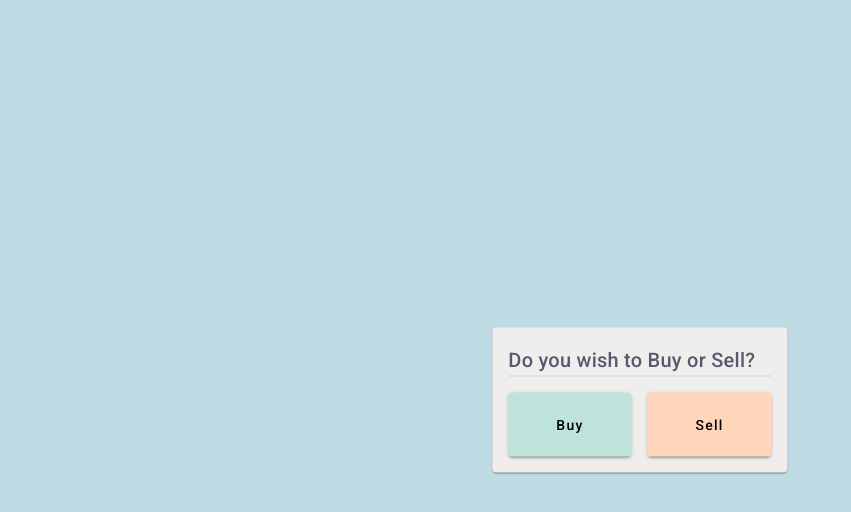
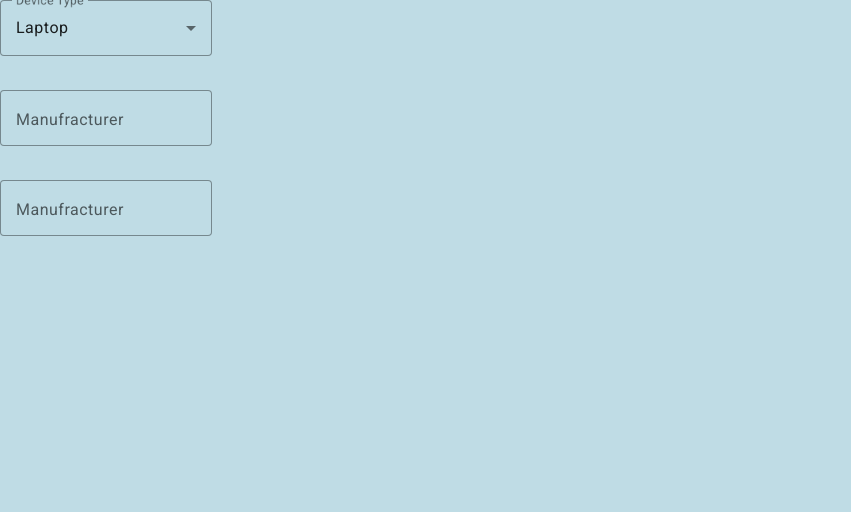
Before and after one commit to modineeraj/su, an Angular app: page /seller in a window 1280 px wide. Before the commit this address led to /. Shown: the top 512 px of the page, without its empty margins (0-851 px from the left). Built offline with nearby package versions, Linux system fonts and the light colour scheme.

Commit message:
added seller form part 1

```diff
--- a/src/app/app-routing.module.ts
+++ b/src/app/app-routing.module.ts
@@ -1,7 +1,12 @@
 import { NgModule } from '@angular/core';
 import { RouterModule, Routes } from '@angular/router';
+import { LandingComponent } from './landing/landing.component';
+import { SellerFormComponent } from './seller-form/seller-form.component';
 
-const routes: Routes = [];
+const routes: Routes = [
+  {path:'seller',component:SellerFormComponent},
+  {path:'',component:LandingComponent}
+];
 
 @NgModule({
   imports: [RouterModule.forRoot(routes)],
--- a/src/app/app.component.html
+++ b/src/app/app.component.html
@@ -1 +1 @@
-<app-landing></app-landing>
+<router-outlet></router-outlet>
--- a/src/app/landing/landing.component.html
+++ b/src/app/landing/landing.component.html
@@ -11,7 +11,7 @@
     </mat-card-content>
     <mat-card-actions>
       <button mat-raised-button>Buy</button>
-      <button mat-raised-button>Sell</button>
+      <button mat-raised-button routerLink='/seller' routerLinkActive="router-link-active" >Sell</button>
     </mat-card-actions>
     <mat-card-footer>
       <!-- <mat-progress-bar mode="indeterminate"></mat-progress-bar> -->
--- /dev/null
+++ b/src/app/seller-form/seller-form.component.html
@@ -0,0 +1,23 @@
+<form [formGroup]="sellerForm">
+  <p>
+    <mat-form-field appearance="outline">
+      <mat-label>Device Type</mat-label>
+      <mat-select formControlName="deviceType">
+        <mat-option value="laptop">Laptop</mat-option>
+        <mat-option value="desktop">Desktop</mat-option>
+      </mat-select>
+    </mat-form-field>
+  </p>
+  <p>
+    <mat-form-field appearance="outline">
+      <mat-label>Manufracturer</mat-label>
+      <input matInput placeholder="Dell, HP..">
+    </mat-form-field>
+  </p>
+  <p>
+    <mat-form-field appearance="outline">
+      <mat-label>Manufracturer</mat-label>
+      <input matInput placeholder="Dell, HP..">
+    </mat-form-field>
+  </p>
+</form>
--- /dev/null
+++ b/src/app/seller-form/seller-form.component.ts
@@ -0,0 +1,35 @@
+import { Component } from '@angular/core';
+import { FormBuilder, FormGroup } from '@angular/forms';
+
+@Component({
+  selector: 'app-seller-form',
+  templateUrl: './seller-form.component.html',
+  styleUrls: ['./seller-form.component.scss']
+})
+export class SellerFormComponent {
+  constructor(private fb:FormBuilder){}
+  sellerForm: FormGroup= this.fb.group({
+    deviceType: ['laptop'],
+    manufacturer:[''],
+    otherManufacturer:[''],
+    model:[''],
+    serialNumber:[''],
+    yearOfManufacture:[''],
+    yearOfPurchase:[''],
+    configuration:this.fb.group({
+      ram:[''],
+      processor:[''],
+      storage:[''],
+      stroageType:[''],
+      graphicCard:[''],
+      dvd:[''],
+      charger:[''],
+      battery:['']
+    }),
+    customized:[''], //y/n
+    customConfiguration:[''],
+    inWarranty:[''],
+    workingMachine:[''],
+    howDidItStop:['']
+  })
+}
```
Also changed, not shown: src/app/app.module.ts (+12 -2 lines), src/app/seller-form/seller-form.component.scss (added), 1 other file (tests, documents, lock files or other folders).
